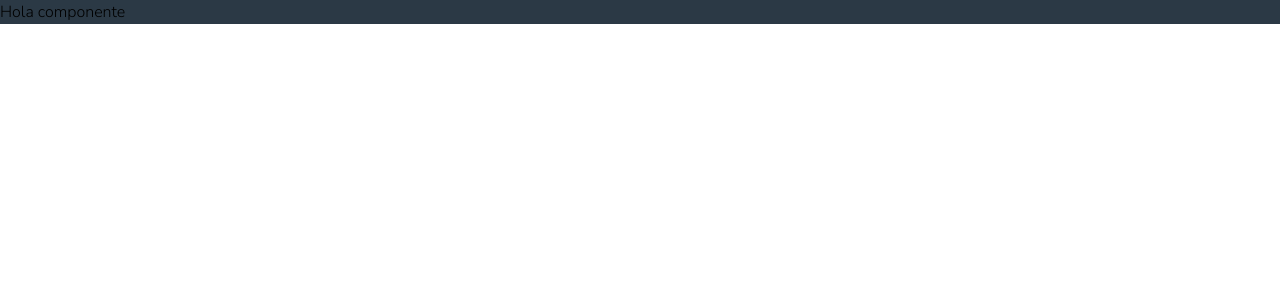
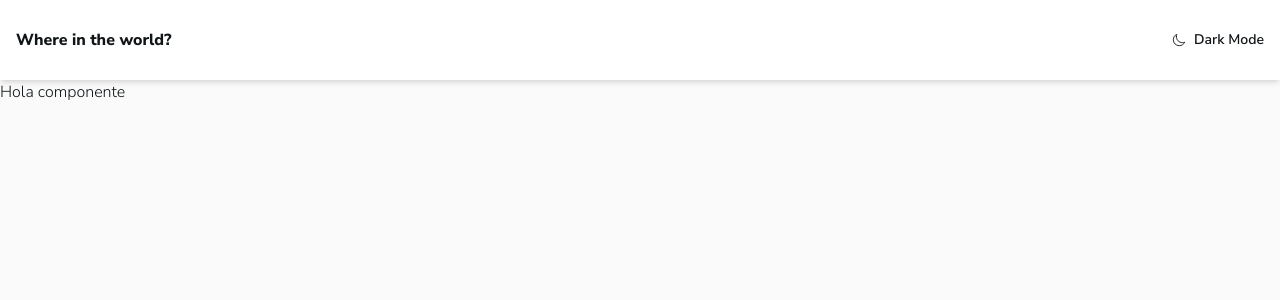
Before and after one commit to elmersan/countries-app, a React (Vite) app: page /countries in a window 1280 px wide. Shown: the top 300 px of the page. Built offline with nearby package versions, Linux system fonts and the light colour scheme.

Commit message:
add layout component and header component

```diff
--- a/index.html
+++ b/index.html
@@ -11,11 +11,23 @@
       href="https://fonts.googleapis.com/css2?family=Nunito+Sans:wght@300;600;800&display=swap"
       rel="stylesheet"
     />
+    <script
+      src="https://kit.fontawesome.com/c7b60f51b3.js"
+      crossorigin="anonymous"
+    ></script>
 
     <title>Vite App</title>
   </head>
   <body>
     <div id="root"></div>
+    <script
+      type="module"
+      src="https://unpkg.com/ionicons@5.5.2/dist/ionicons/ionicons.esm.js"
+    ></script>
+    <script
+      nomodule
+      src="https://unpkg.com/ionicons@5.5.2/dist/ionicons/ionicons.js"
+    ></script>
     <script type="module" src="/src/main.jsx"></script>
   </body>
 </html>
--- a/src/App.jsx
+++ b/src/App.jsx
@@ -1,10 +1,13 @@
 import React from 'react'
 import { Countries } from './components/Countries'
+import { Layout } from './components/Layout'
 
 export const App = () => {
   return (
     <>
-      <Countries/>
+      <Layout>
+        <Countries/>
+      </Layout>
     </>
   )
 }
--- a/src/components/Countries.jsx
+++ b/src/components/Countries.jsx
@@ -2,6 +2,8 @@ import React from 'react'
 
 export const Countries = () => {
   return (
-    <h1 className='bg-Dark_Blue'>Hola componente</h1>
+    <>
+      <h1 className=''>Hola componente</h1>
+    </>
   )
 }
--- /dev/null
+++ b/src/components/Header.jsx
@@ -0,0 +1,15 @@
+import React from 'react'
+
+export const Header = () => {
+  return (
+    <header className='py-7 shadow-md bg-White'>
+      <div className='flex justify-between wrapper'>
+        <h1 className='text-base font-extrabold'>Where in the world?</h1>
+        <button className='text-sm font-semibold flex justify-center items-center'>
+          <ion-icon name="moon-outline"></ion-icon>
+          <span className='ml-2'>Dark Mode</span>
+        </button>
+      </div>
+    </header>
+  )
+}
--- /dev/null
+++ b/src/components/Layout.jsx
@@ -0,0 +1,15 @@
+import React from 'react'
+import { Header } from './Header'
+
+export const Layout = ({children}) => {
+  return (
+    <>
+      <Header/>
+      <main>
+        {
+          children
+        }
+      </main>
+    </>
+  )
+}
--- a/src/index.css
+++ b/src/index.css
@@ -2,8 +2,15 @@
 @tailwind components;
 @tailwind utilities;
 
+.wrapper {
+  max-inline-size: 115.8rem;
+  padding-inline-end: 1rem;
+  padding-inline-start: 1rem;
+  margin: auto;
+}
+
 @layer components{
   html{
-    @apply font-sans
+    @apply font-sans text-Very_Dark_Blue bg-Very_Light_Gray
   }
 }
```
